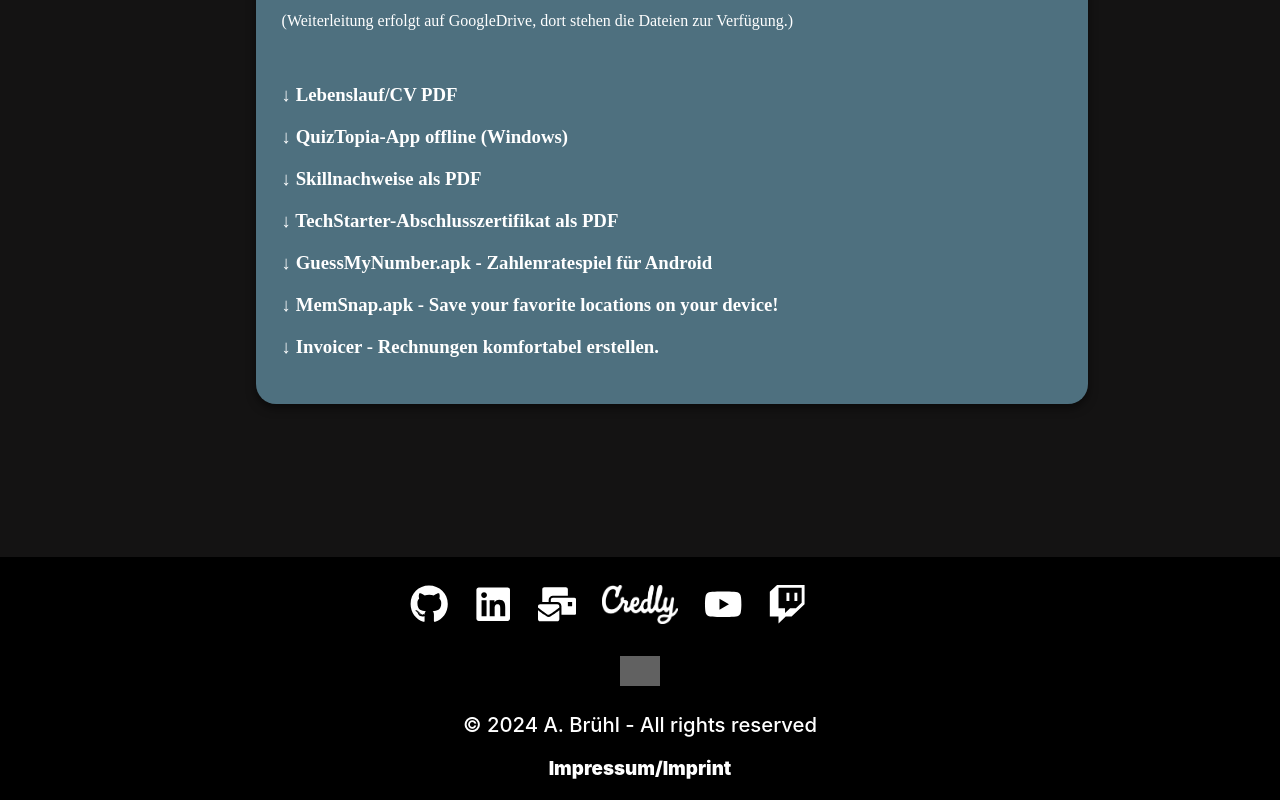
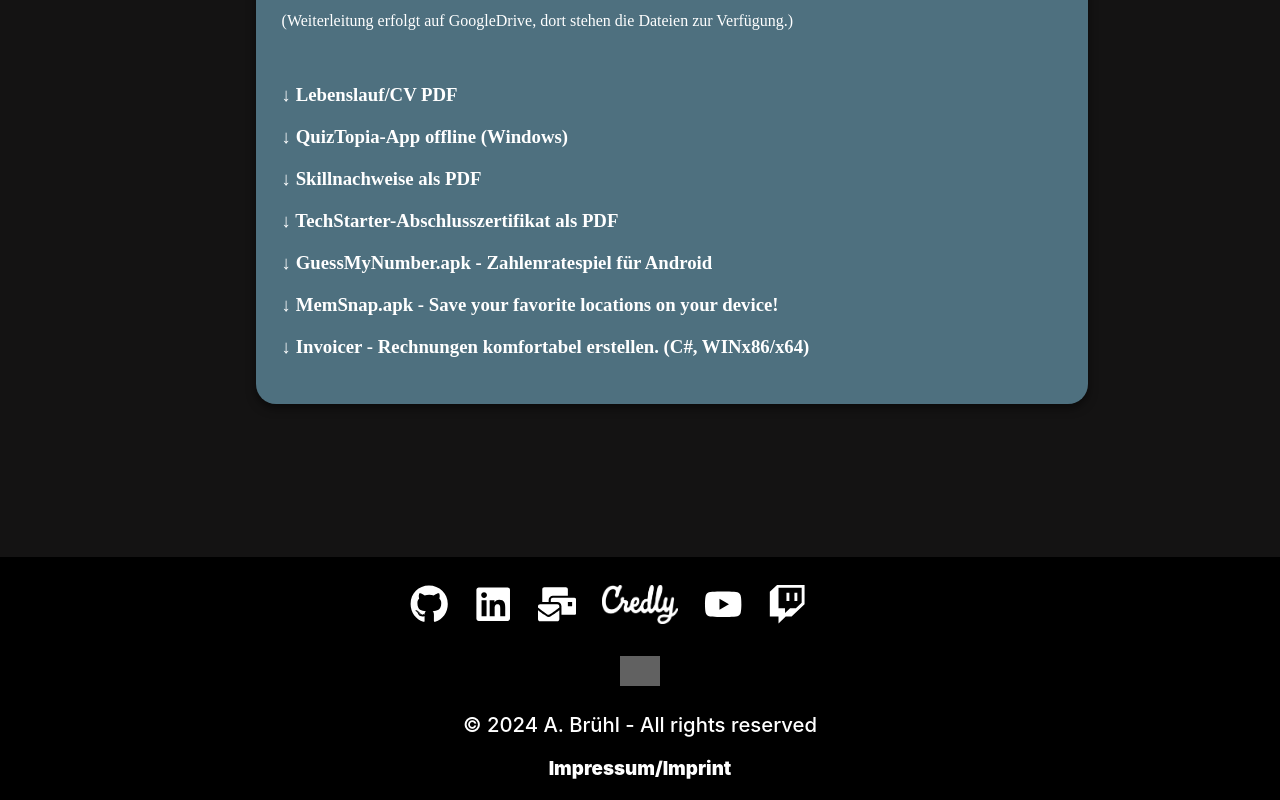
Before and after one commit to AndiBruehl/my-portfolio, a React (Create React App) app: page / in a window 1280 px wide. Shown: the part 10037-10837 px from the top of the page. Built offline with nearby package versions, Linux system fonts and the light colour scheme; grey boxes are pictures that could not be loaded.

Commit message:
updated description

```diff
--- a/src/components/Downloads/DownloadsData.js
+++ b/src/components/Downloads/DownloadsData.js
@@ -38,7 +38,7 @@ const downloadsData = [
   {
     id: "Invoicer-Download",
     handler: "invoicerDownloadCert",
-    text: "↓ Invoicer - Rechnungen komfortabel erstellen.",
+    text: "↓ Invoicer - Rechnungen komfortabel erstellen. (C#, WINx86/x64)",
     link: "https://drive.google.com/file/d/1C3O6o8NT7dHyT5_cpj30H0xgWN_zoaBk/view?usp=drive_link",
   },
 ];
```
